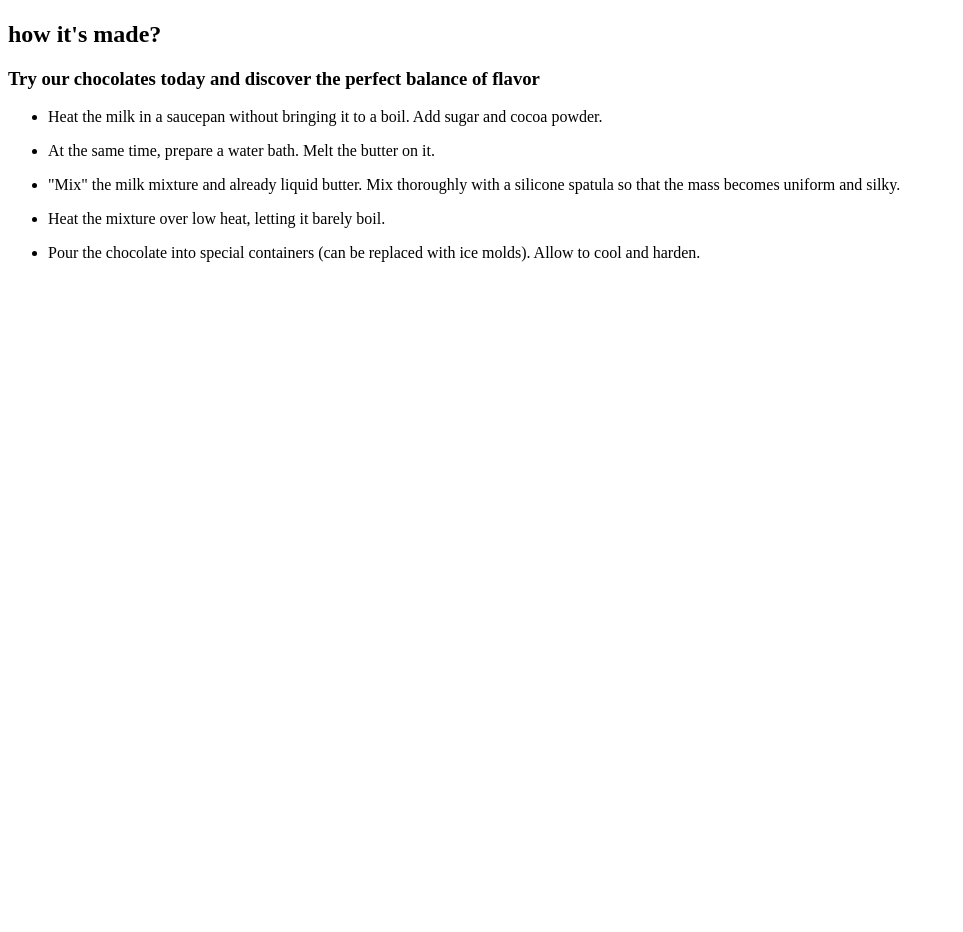
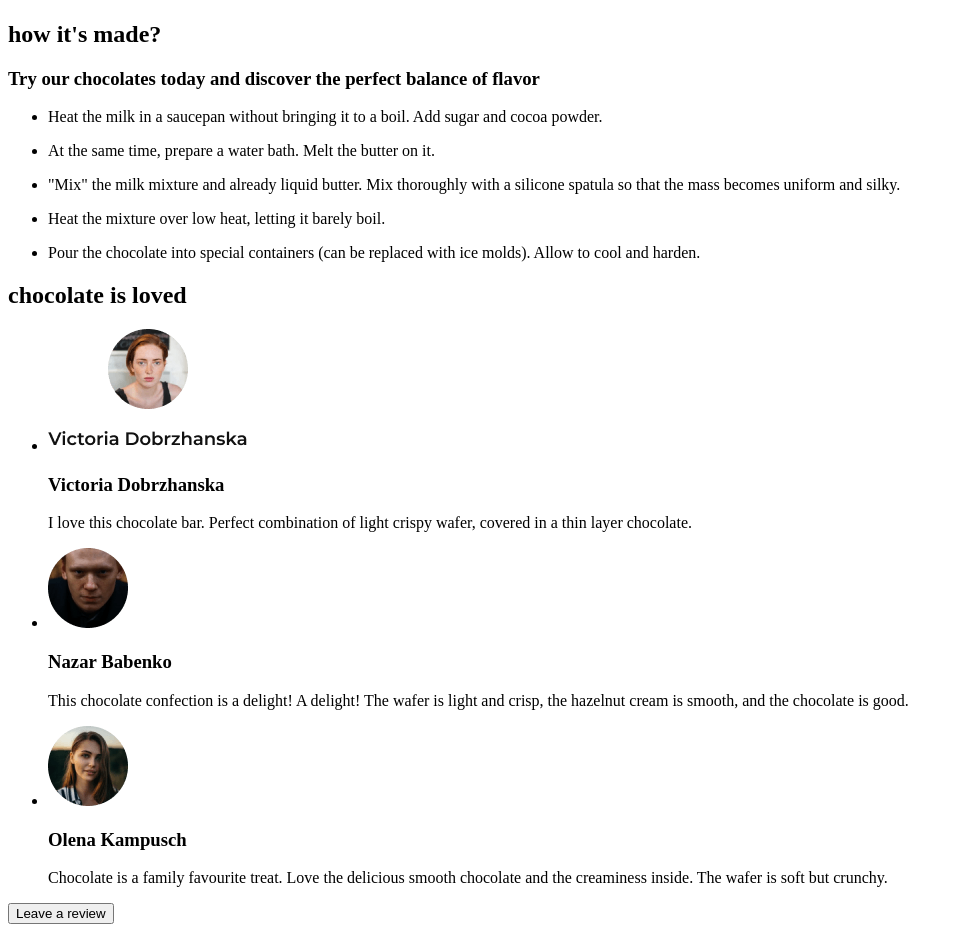
Before and after one commit to NikolayIvanchenko/SIMPLY-CHOCOLATE, a plain HTML site: page index.html in a window 1280 px wide. Shown: the part 1565-2497 px from the top of the page, without its empty margins (0-963 px from the left). Before the commit the page ends 1843 px from the top, so only its background shows below. Drawn offline with Linux system fonts and the light colour scheme.

Commit message:
comments

```diff
--- a/index.html
+++ b/index.html
@@ -174,7 +174,48 @@
           </li>
         </ul>
       </section>
-      <section></section>
+      <!-- Comments -->
+      <section>
+        <h2><span>chocolate</span> is loved</h2>
+        <ul>
+          <li>
+            <img
+              src="./images/comments/victoria-dobrzhanska.png"
+              alt="Victoria Dobrzhanska"
+            />
+            <h3>Victoria Dobrzhanska</h3>
+            <p>
+              I love this chocolate bar. Perfect combination of light crispy
+              wafer, covered in a thin layer chocolate.
+            </p>
+          </li>
+          <li>
+            <img
+              src="./images/comments/nazar-babenko.png"
+              alt="Nazar Babenko"
+            />
+            <h3>Nazar Babenko</h3>
+            <p>
+              This chocolate confection is a delight! A delight! The wafer is
+              light and crisp, the hazelnut cream is smooth, and the chocolate
+              is good.
+            </p>
+          </li>
+          <li>
+            <img
+              src="./images/comments/olena-kampusch.png"
+              alt="Olena Kampusch"
+            />
+            <h3>Olena Kampusch</h3>
+            <p>
+              Chocolate is a family favourite treat. Love the delicious smooth
+              chocolate and the creaminess inside. The wafer is soft but
+              crunchy.
+            </p>
+          </li>
+        </ul>
+        <button type="button">Leave a review</button>
+      </section>
     </main>
     <footer></footer>
   </body>
```
Also changed, not shown: images/comments/nazar-babenko.png (added), images/comments/olena-kampusch.png (added), images/comments/victoria-dobrzhanska.png (added).
